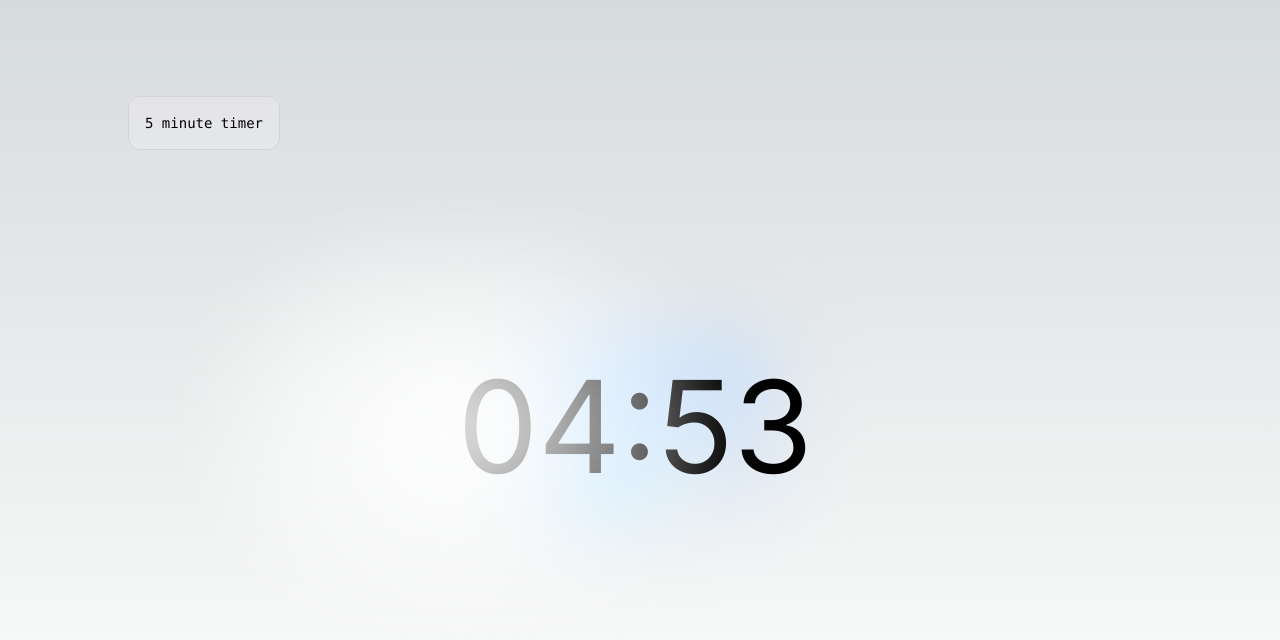
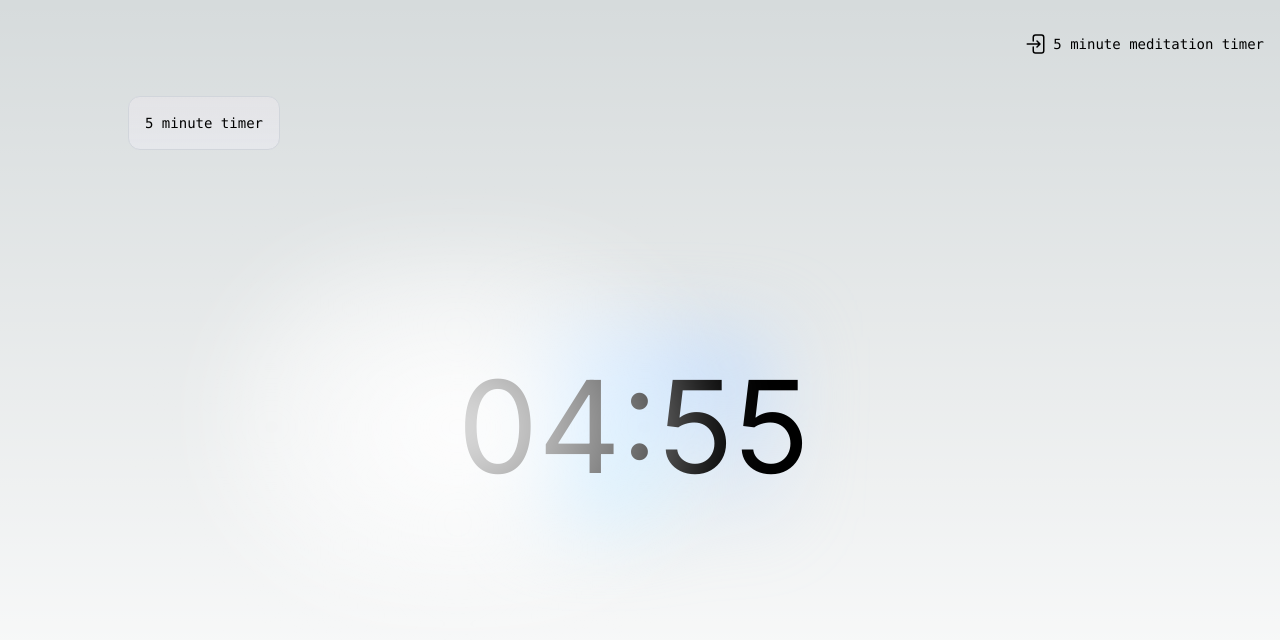
Before and after one commit to jbgf/5minutestimer, a Next.js app: page / in a window 1280 px wide. Shown: the top 640 px of the page. Built offline with nearby package versions, Linux system fonts and the light colour scheme.

Commit message:
feat: 首页链接

```diff
--- a/app/components/home-icon.tsx
+++ b/app/components/home-icon.tsx
@@ -1,8 +1,8 @@
 'use client'
 import { ArrowRightEndOnRectangleIcon, HomeModernIcon } from "@heroicons/react/24/solid";
 
-export default function HomeIcon () {
+export default function HomeIcon (props?: {url?: string}) {
   return (
-    <ArrowRightEndOnRectangleIcon onClick={() => window.open('/', '_blank')} className="w-6  mr-1" />
+    <ArrowRightEndOnRectangleIcon onClick={() => window.open(props?.url ?? '/', '_blank')} className="w-6  mr-1 hover:-translate-y-1 transition duration-150 ease-out hover:ease-in"  />
   )
 }
--- a/app/server-component/template.tsx
+++ b/app/server-component/template.tsx
@@ -19,7 +19,11 @@ export default function Template(props: IProps) {
         <h1 className="fixed left-0 top-0 flex w-full justify-center border-b border-gray-300 bg-gradient-to-b from-zinc-200 pb-6 pt-8 backdrop-blur-2xl dark:border-neutral-800 dark:bg-zinc-800/30 dark:from-inherit lg:static lg:w-auto  lg:rounded-xl lg:border lg:bg-gray-200 lg:p-4 lg:dark:bg-zinc-800/30">
           {`5 minute${props.type ? ` ${props.type}` : ''} timer`}
         </h1>
-        {!props.isHomePage && <span className="flex items-center cursor-pointer"><HomeIcon /> <a className="whitespace-nowrap" href="/" target="_blank" title="back to home page">5 minute timer</a></span>}
+        {!props.isHomePage
+          ? <span className="flex items-center cursor-pointer"><HomeIcon /> <a className="whitespace-nowrap hover:text-sky-500" href="/" target="_blank" title="back to home page">5 minute timer</a></span>
+        :  <div className='fixed z-50 right-4 top-8 flex items-center cursor-pointer'>
+              <HomeIcon url="/5-minute-meditation-timer" /><a className="hover:text-sky-500" href="/5-minute-meditation-timer" target="_blank" title="go to 5 minute meditation timer" >5 minute meditation timer</a>
+            </div>}
       </div>
 
       <div className="relative w-[365px] flex place-items-center before:absolute before:h-[300px] before:w-full sm:before:w-[480px] before:-translate-x-1/2 before:rounded-full before:bg-gradient-radial before:from-white before:to-transparent before:blur-2xl before:content-[''] after:absolute after:-z-20 after:h-[180px] after:w-full sm:after:w-[240px] after:translate-x-1/3 after:bg-gradient-conic after:from-sky-200 after:via-blue-200 after:blur-2xl after:content-[''] before:dark:bg-gradient-to-br before:dark:from-transparent before:dark:to-blue-700 before:dark:opacity-10 after:dark:from-sky-900 after:dark:via-[#0141ff] after:dark:opacity-40 before:lg:h-[360px]">
```
